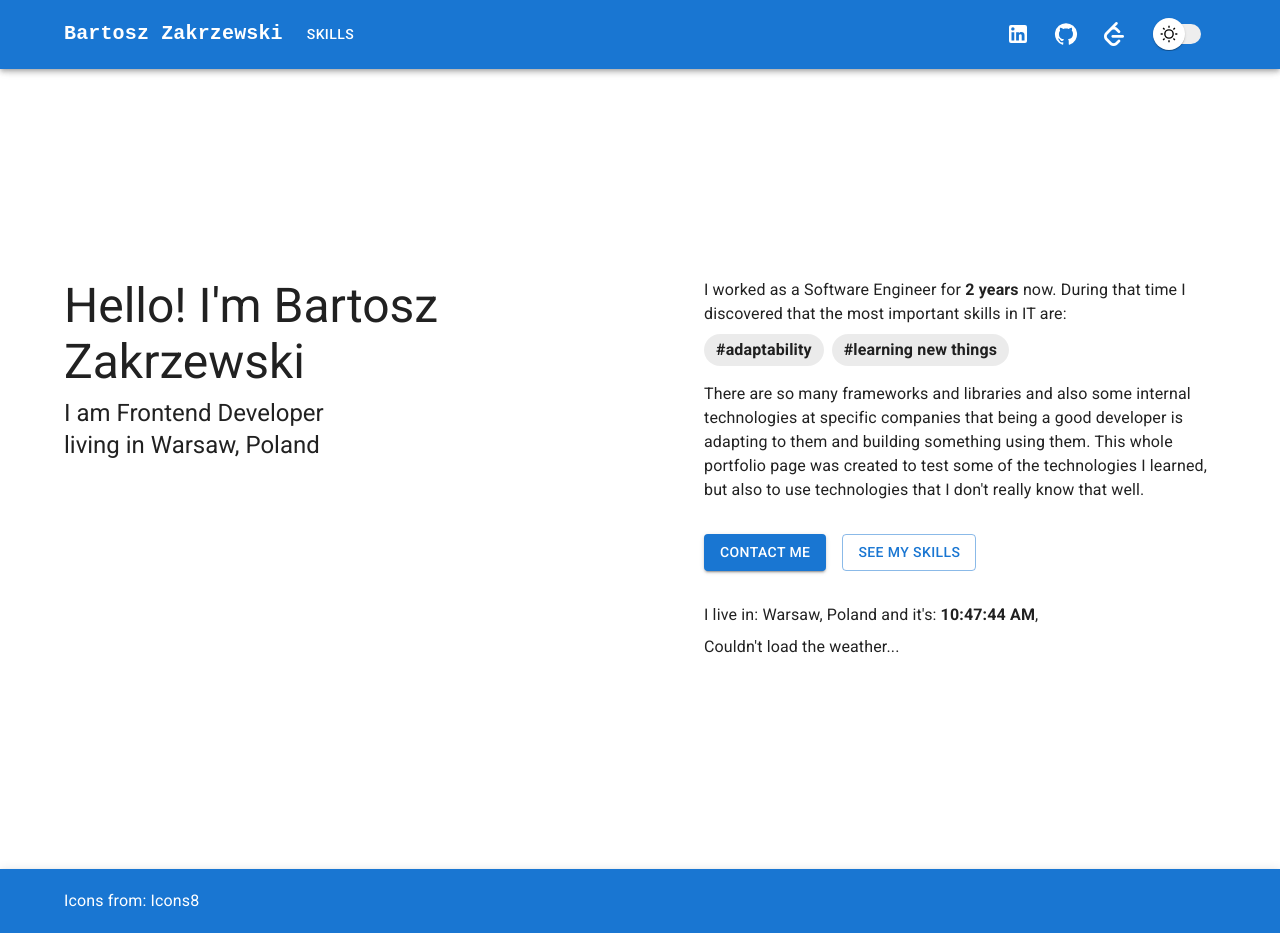
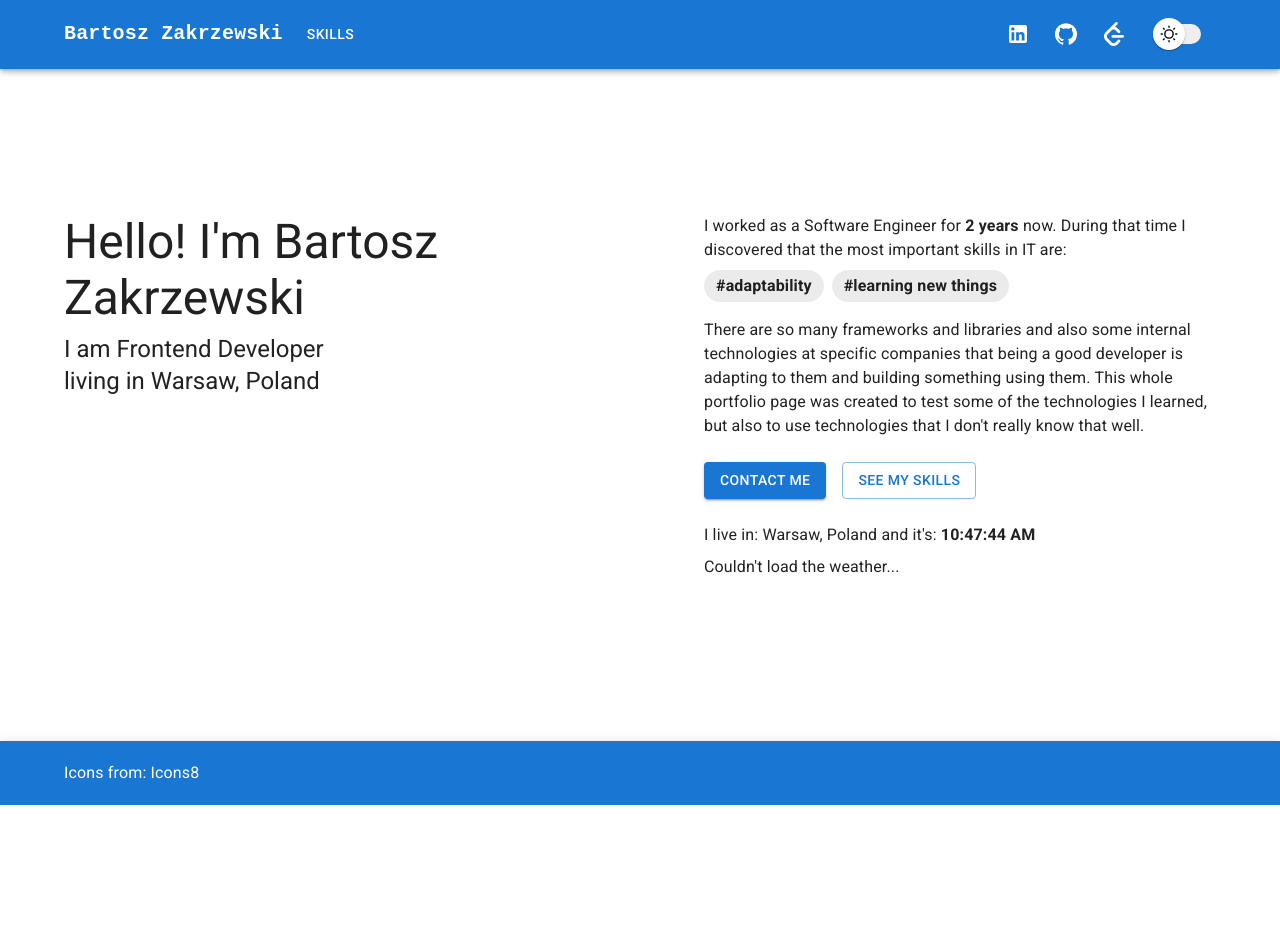
Before and after one commit to zakrzewskib/portfolio, a React (Vite) app: page /#/ in a window 1280 px wide. After the commit the page ends 805 px from the top, so only its background shows below. Built offline with nearby package versions, Linux system fonts and the light colour scheme; no server answers.

Commit message:
fix: Fix layout styles

```diff
--- a/src/components/time/Time.tsx
+++ b/src/components/time/Time.tsx
@@ -18,15 +18,13 @@ export const Time = () => {
   return (
     <Box
       sx={{
-        display: 'flex',
-        gap: '4px',
         mb: 1,
       }}
     >
-      <Typography>I live in: Warsaw, Poland</Typography> and it's:
-      <Box display='flex'>
-        <Typography fontWeight='bold'>{moment(date).tz('Europe/Warsaw').format('LTS')}</Typography>,
-      </Box>
+      <Typography component='span'>I live in: Warsaw, Poland</Typography> and it's:{' '}
+      <Typography fontWeight='bold' component='span'>
+        {moment(date).tz('Europe/Warsaw').format('LTS')}
+      </Typography>
     </Box>
   );
 };
--- a/src/pages/MainPage.tsx
+++ b/src/pages/MainPage.tsx
@@ -12,8 +12,7 @@ export const MainPage = () => {
         display: 'flex',
         flexDirection: 'column',
         justifyContent: { xs: 'start', md: 'center' },
-        height: '100vh',
-        position: 'relative',
+        height: { sm: 'calc(100vh - 128px)' },
       }}
     >
       <Box
@@ -56,7 +55,7 @@ export const MainPage = () => {
             </Link>{' '}
             page.
           </Typography> */}
-          <Box sx={{ display: 'flex', flexWrap: 'true', alignItems: 'center', gap: 2, mt: 4 }}>
+          <Box sx={{ display: 'flex', flexWrap: 'true', alignItems: 'center', gap: 2, mt: 3, mb: 3 }}>
             <Button
               variant='contained'
               component={NavLink}
@@ -70,7 +69,7 @@ export const MainPage = () => {
             </Button>
           </Box>
 
-          <Box mt={4}>
+          <Box mb={2}>
             <Time />
             <Weather />
           </Box>
```
